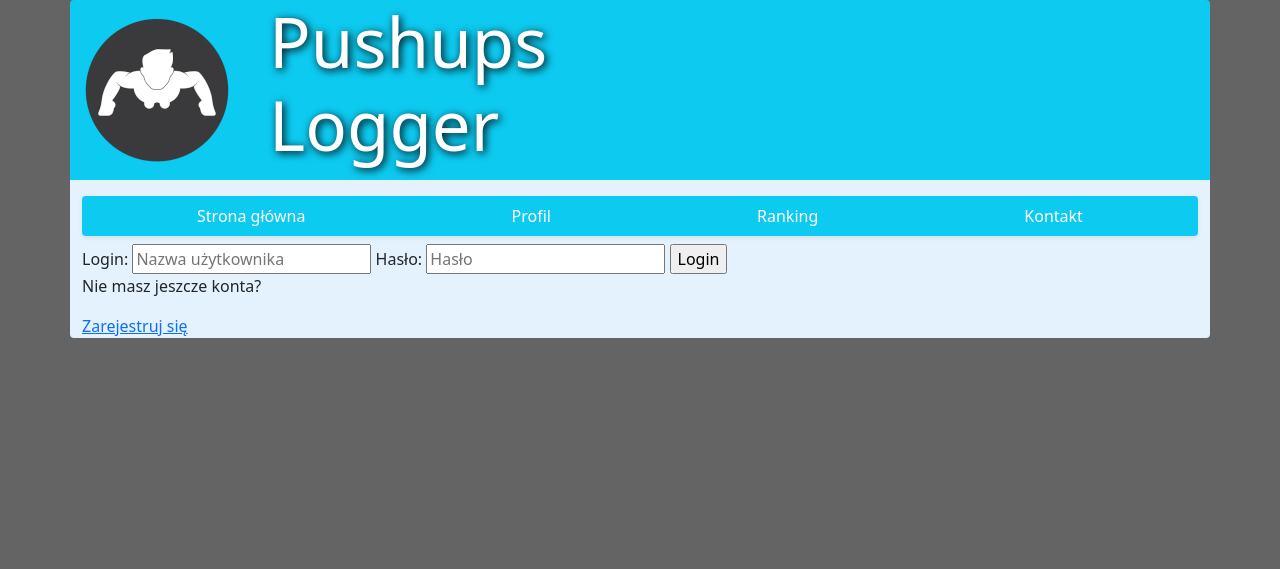
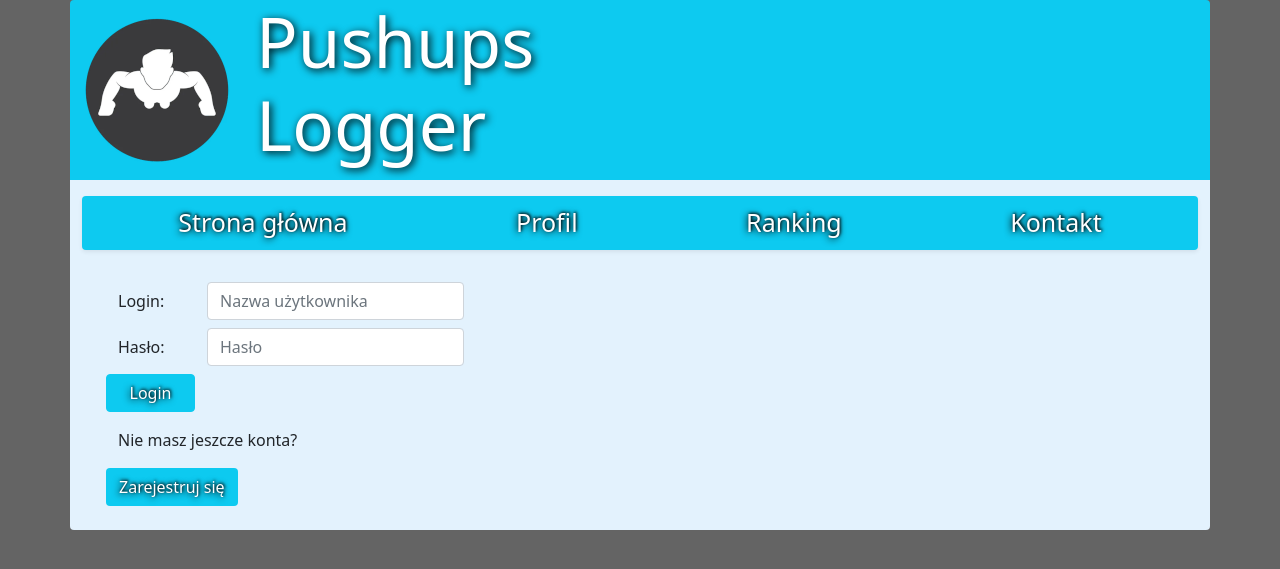
Before and after one commit to Reniferowski/PushupsLogger, a Django app: page /login/ in a window 1280 px wide. Shown: the top 569 px of the page. Run offline with Django 4.2, Linux system fonts and the light colour scheme.

Commit message:
forms styling

```diff
--- a/projekt/base/templates/base/login_register.html
+++ b/projekt/base/templates/base/login_register.html
@@ -1,37 +1,60 @@
-{% extends "main.html" %}
+{% extends "main.html" %} {% block content %} {% if page == 'login' %}
+<form method="POST" action="" class="p-3">
+  {% csrf_token %}
+  <div class="form-group row m-2">
+    <label class="col-1 col-form-label"> Login:</label>
+    <div class="col-auto">
+      <input
+        type="text"
+        name="username"
+        class="form-control"
+        placeholder="Nazwa użytkownika"
+      />
+    </div>
+  </div>
+  <div class="form-group row m-2">
+    <label class="col-1 col-form-label">Hasło:</label>
+    <div class="col-auto">
+      <input
+        type="password"
+        name="password"
+        class="form-control"
+        placeholder="Hasło"
+      />
+    </div>
+  </div>
+  <div class="form-group row m-2">
+    <button type="submit" class="btn btn-info col-1 text-white NLINK">
+      Login
+    </button>
+  </div>
+  <div class="form-group row m-2 pt-2">
+	  <p>Nie masz jeszcze konta?</p>
+	  <a href="{% url 'register' %}" class="btn col-auto bg-info text-white NLINK">Zarejestruj się</a>
+  </div>
+</form>
 
-{% block content %}
-
-{% if page == 'login' %}
-<div>
-	<form method="POST" action="">
-		{% csrf_token %}
-
-		<label> Login:</label>
-		<input type="text" name="username" placeholder="Nazwa użytkownika" />
-
-		<label>Hasło:</label>
-		<input type="password" name="password" placeholder="Hasło" />
-
-		<input type="submit" value="Login" />
-	</form>
-
-	<p> Nie masz jeszcze konta?<p>
-	<a href="{% url 'register' %}">Zarejestruj się</a>
+{% else %}
+  <form method="POST" action="" class="p-3">
+    {% csrf_token %}
+    {% for field in form %}
+      <div class="form-group row m-2">
+        <label class="col-2 col-form-label">{{field.label}}</label>
+        <div class="col-auto">
+          {{field}}
+        </div>
+      </div>
+    {% endfor %}
+    <div class="form-group row m-2">
+      <button type="submit" class="btn btn-info col-2 text-white NLINK">
+        Zarejestruj
+      </button>
+    </div>
+    <div class="form-group row m-2 pt-2">
+      <p>Masz już konto?</p>
+      <a href="{% url 'login' %}" class="btn col-2 bg-info text-white NLINK">Zaloguj się</a>
+    </div>
+  </form>
 </div>
 
-{% else %}
-
-<div>
-	<form method="POST" action="">
-		{% csrf_token %}
-		{{form.as_p}}
-		<input type="submit" value="Zarejestruj" />
-	</form>
-	<p> Masz już konto?<p>
-	<a href="{% url 'login' %}">Zaloguj się</a>
-</div>
-
-{% endif %}
-
-{% endblock content%}
+{% endif %} {% endblock content%}
--- a/projekt/base/templates/base/user.html
+++ b/projekt/base/templates/base/user.html
@@ -4,8 +4,9 @@
 <div class="container">
     <div class="profile">
       <div class="profile__info">
-        <h3>{{user.name}}</h3>
+        <h3 class="p-1">{{user.name}}</h3>
         <p>{{user.username}}</p>
+        <p>{{user.wiek}}</p>
       </div>
       <div class="profile__about">
         <h3>About</h3>
--- a/projekt/templates/main.html
+++ b/projekt/templates/main.html
@@ -12,33 +12,36 @@
     <title>Pushups Logger</title>
   </head>
   <body style="background-color: #646464;">
-    <div  class="container logo bg-info text-white rounded-top">
-      <div class="row">
-        <div class="col-3">
+    <div  class="container bg-info text-white rounded-top">
+      <div class="row logo">
+        <div class="col-auto">
           <img src="{% static 'images/pushlogo.png' %}" alt="logo" id="logo-img">
         </div>
-        <div class="col-3">
-          <h1 id="logo-text">Pushups Logger</h1>
+        <div class="col-6">
+          <h1 id="logo-text">Pushups<br>Logger</h1>
         </div>
-        <div class="col-3">
+        <div class="col-4 align-self-center">
           {% if request.user.is_authenticated %}
-            <h1 id="logo-text">{{ user.username }}</h1>
+            <h1 id="logo-text" style="float:right; font-size: 60px;">Logged as</h1>
+            <h3 id="logo-text" style="float:right; font-size: 50px;">
+              <a href="{% url 'user-profile' user.id %}" style="text-decoration: none; color: white;">{{ user.username }}</a>
+            </h3>
           {% endif %}
         </div>
       </div>
     </div>
       <nav class="container navbar navbar-expand-lg navbar-light pt-3" style="background-color: #e3f2fd;">
         <div class="shadow-sm container justify-content-around bg-info rounded">
-          <a class="nav-link text-white" href="{% url 'home' %}">Strona główna</a>
+          <a class="nav-link text-white NLINK" href="{% url 'home' %}">Strona główna</a>
           {% if request.user.is_authenticated %}
-          <a class="nav-link text-white" href="{% url 'user-profile' user.id %}">Profil</a>
+          <a class="nav-link text-white NLINK" href="{% url 'user-profile' user.id %}">Profil</a>
           {% else %}
-          <a class="nav-link text-white" href="{% url 'login' %}">Profil</a>
+          <a class="nav-link text-white NLINK" href="{% url 'login' %}">Profil</a>
           {% endif %}
-          <a class="nav-link text-white" href="{% url 'ranking' %}">Ranking</a>
-          <a class="nav-link text-white" href="{% url 'kontakt' %}">Kontakt</a>
+          <a class="nav-link text-white NLINK" href="{% url 'ranking' %}">Ranking</a>
+          <a class="nav-link text-white NLINK" href="{% url 'kontakt' %}">Kontakt</a>
           {% if request.user.is_authenticated %}
-            <a class="nav-link text-white" href="{% url 'logout' %}">Logout</a>
+            <a class="nav-link text-white NLINK" href="{% url 'logout' %}">Logout</a>
           {% endif %}
         </div>
       </nav>
```
